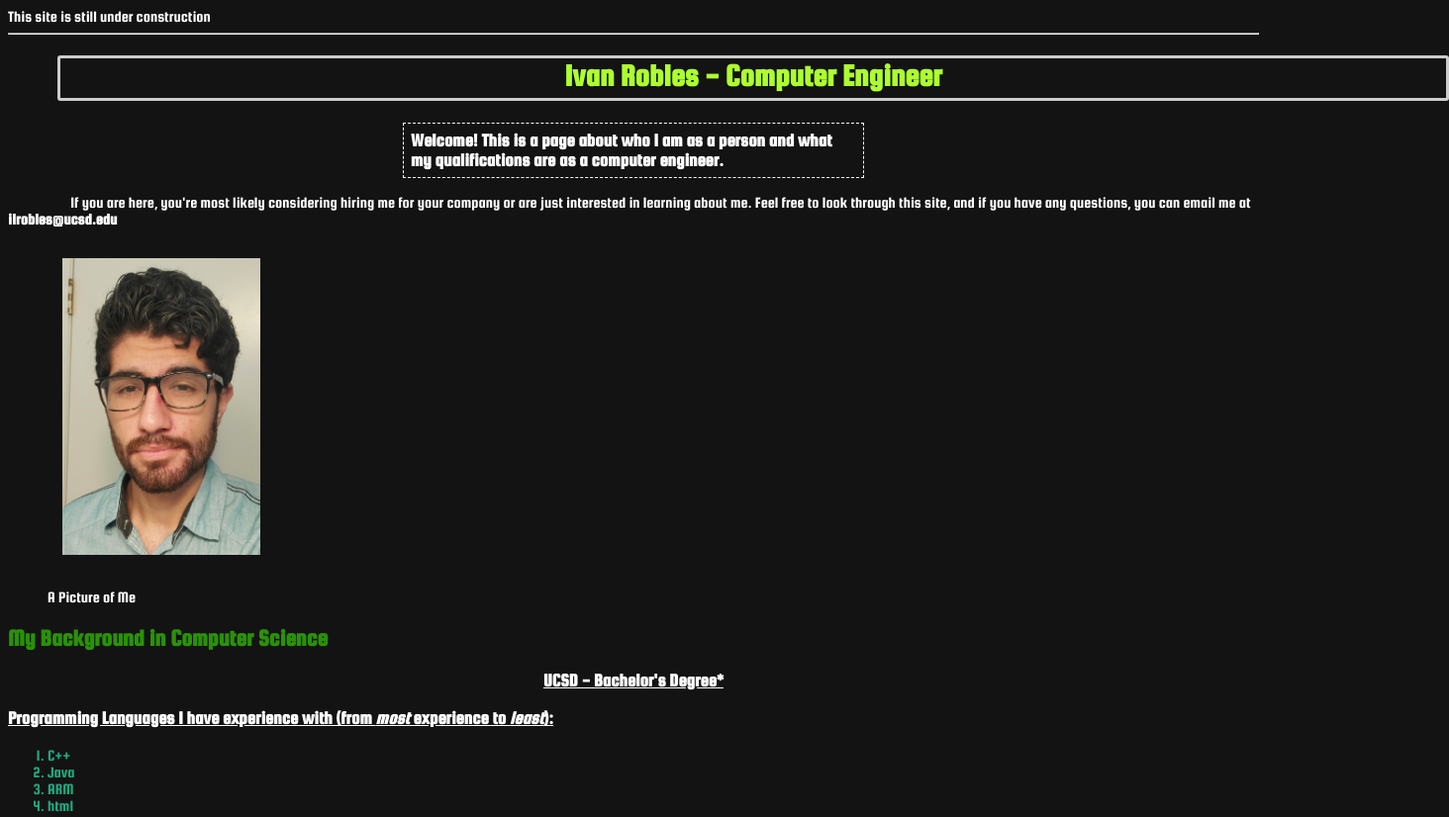
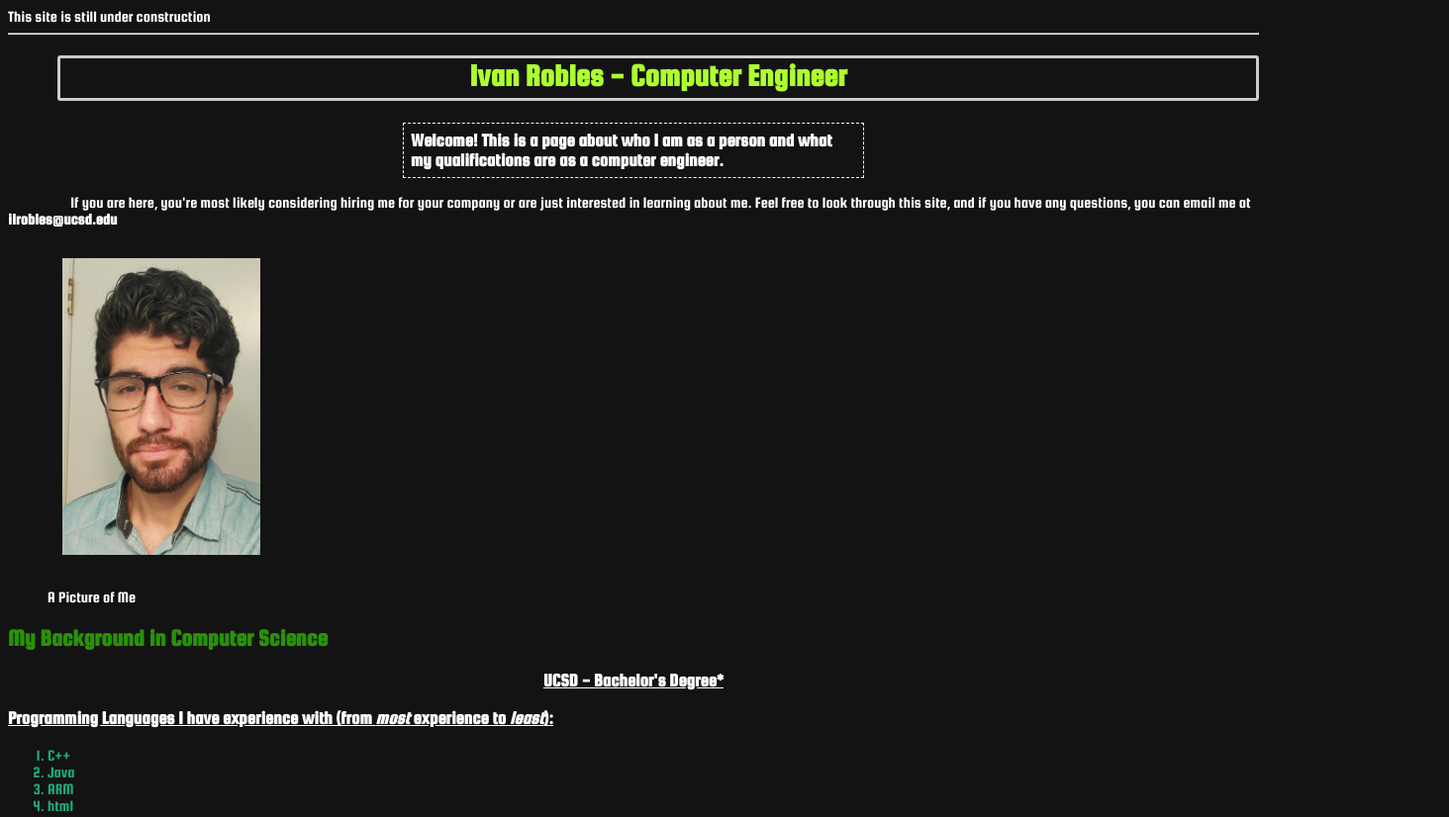
Before and after one commit to i1robles/wi21-cse110-lab3, a plain HTML site: page index.html in a window 1280 px wide. Shown: the top 826 px of the page at 99% size, 1464 px wide, since content can reach past the window. Drawn offline with Linux system fonts and the light colour scheme.

Commit message:
Min/max width

```diff
--- a/index.html
+++ b/index.html
@@ -15,7 +15,8 @@
                 color: greenyellow;
                 margin-left: 50px;
                 height: 40px;
-                width: 1400px;
+                max-width: 1400px;
+                min-width: 500px;
                 border:3px solid hsl(0,0%,80%);
                 border-radius: 3px;
             }
--- a/myStyleSheet.css
+++ b/myStyleSheet.css
@@ -57,7 +57,7 @@ label, input, textarea {
 }
 .greet{
     margin: auto;
-    width: 450px;
+    max-width: 450px;
     padding: 7px 7px 7px 7px;
     border:1px dashed rgb(255, 255, 255);
 }
```
